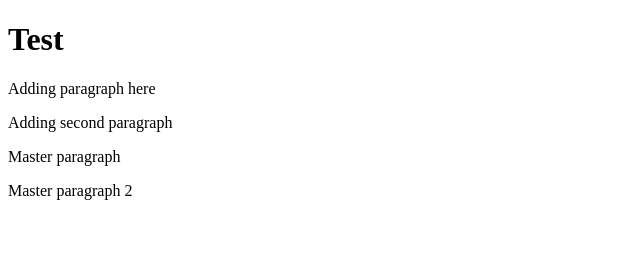
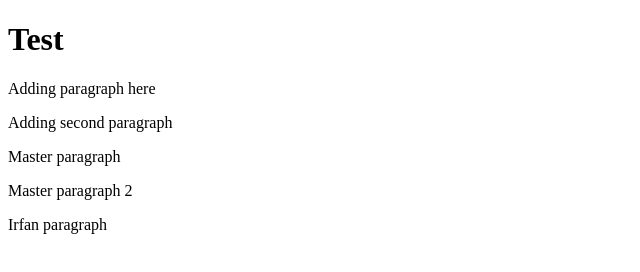
Before and after one commit to sidulanaksekolahan/test, a plain HTML site: page index.html in a window 1280 px wide. Shown: the whole page, without its empty margins (0-640 px from the left). Drawn offline with Linux system fonts and the light colour scheme.

Commit message:
adding paragraph

```diff
--- a/index.html
+++ b/index.html
@@ -12,5 +12,7 @@
     <p>Adding second paragraph</p>
     <p>Master paragraph</p>
     <p>Master paragraph 2</p>
+
+    <p>Irfan paragraph</p>
 </body>
 </html>
```
